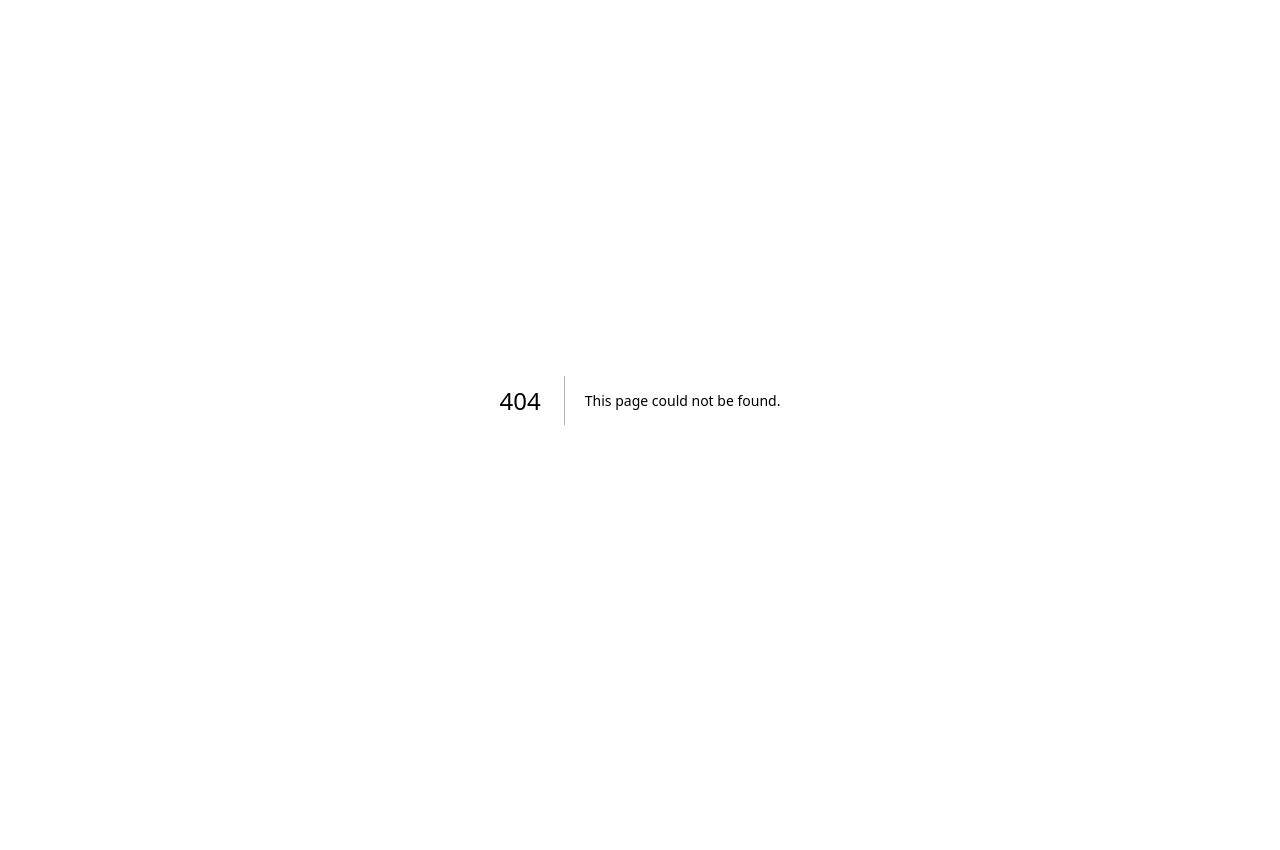
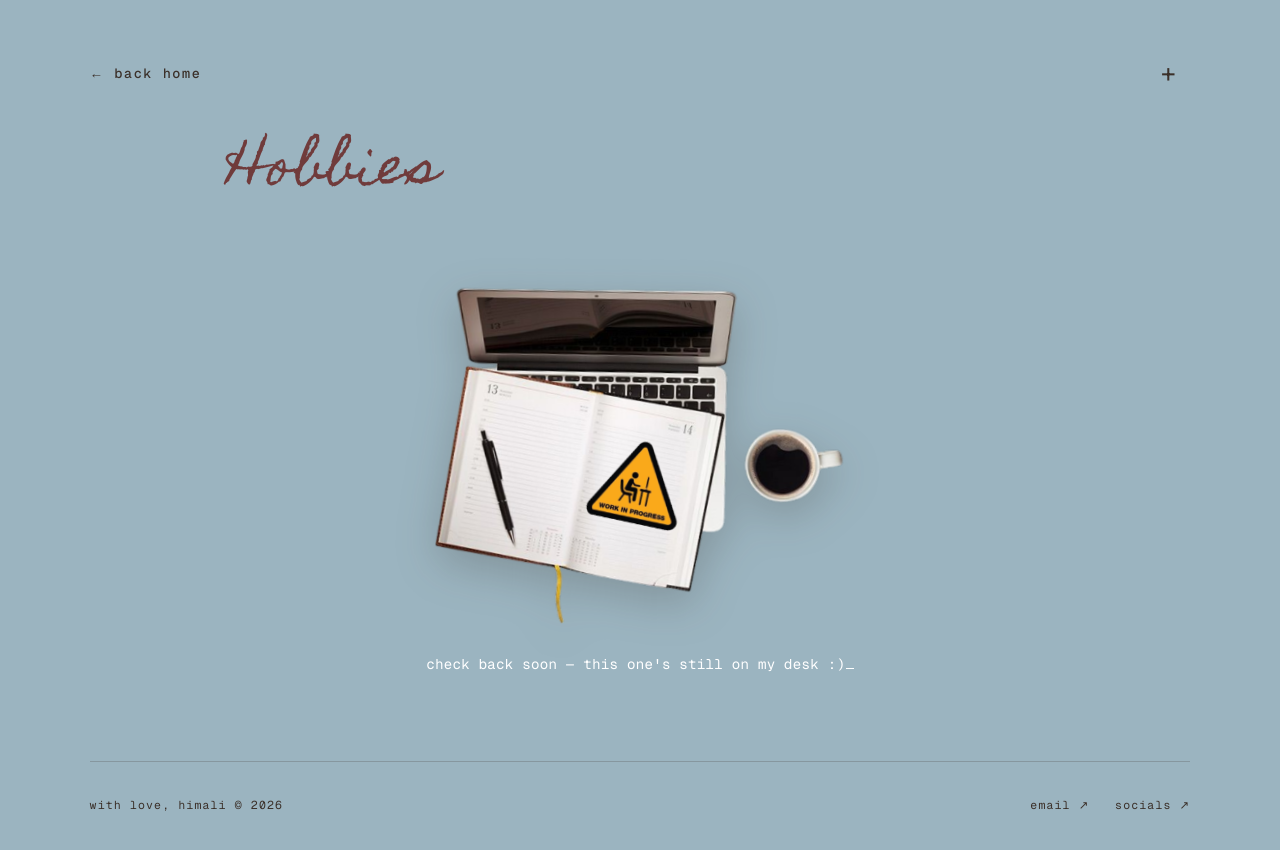
Before and after one commit to Himali-Malvawala/portfolio, a Next.js app: page /hobbies in a window 1280 px wide. Before the commit this address had no page. Shown: the top 850 px of the page. Before the commit the page ends 800 px from the top, so only its background shows below. Built offline with nearby package versions, Linux system fonts and the light colour scheme; a web font is replaced by a local one.

Commit message:
add /hobbies page

```diff
--- /dev/null
+++ b/app/hobbies/page.tsx
@@ -0,0 +1,10 @@
+import { PageLayout } from "../components/PageLayout";
+import { WorkInProgress } from "../components/WorkInProgress";
+
+export default function Hobbies() {
+  return (
+    <PageLayout pageTitle="Hobbies" active="hobbies">
+      <WorkInProgress />
+    </PageLayout>
+  );
+}
```
